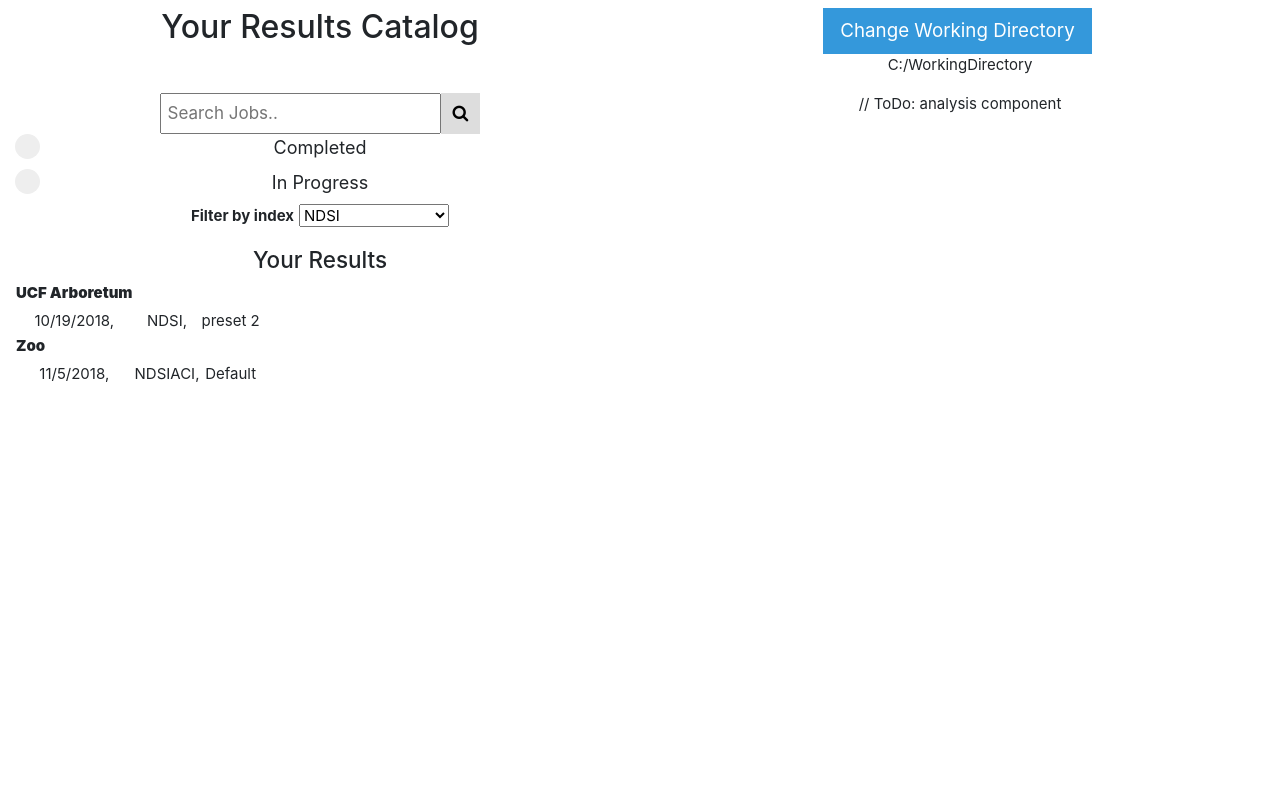
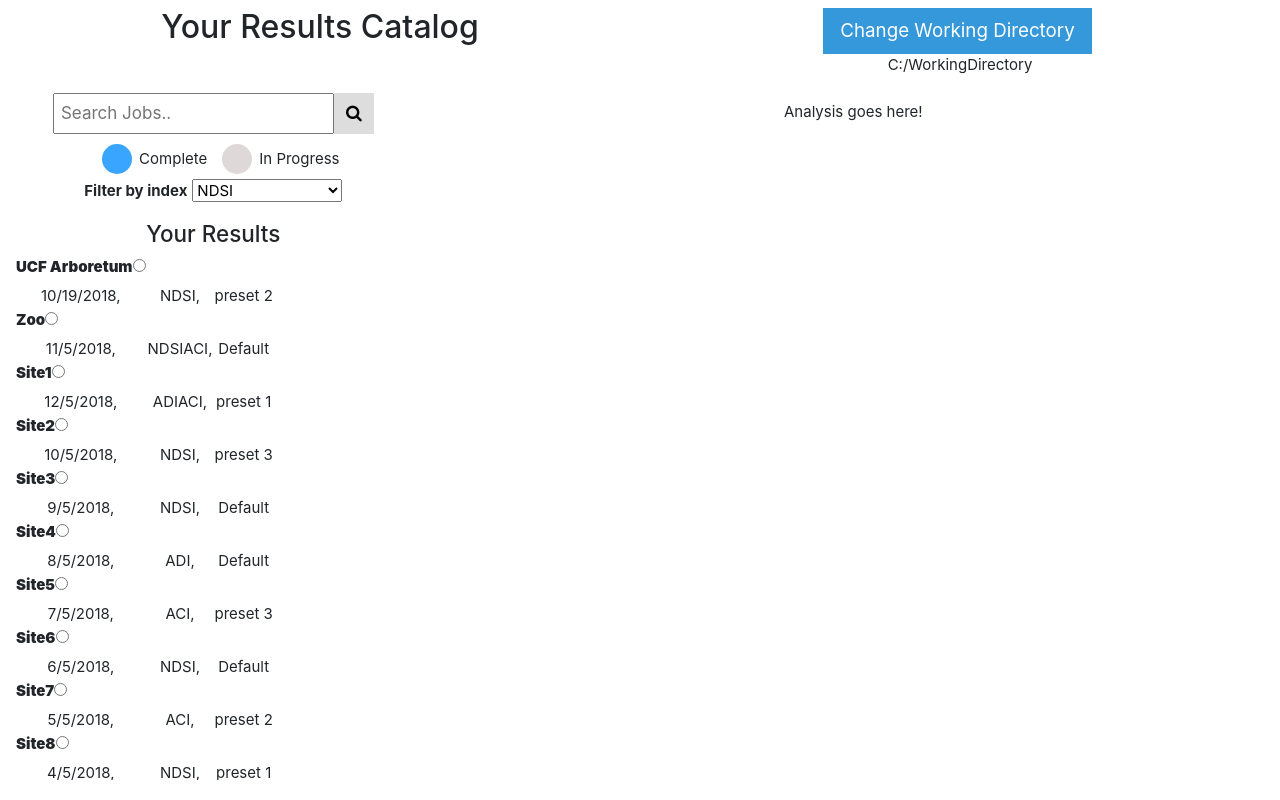
Before and after one commit to jonathanbeever/mangrove, a React (Create React App) app: page / in a window 1280 px wide. Built offline with nearby package versions, Linux system fonts and the light colour scheme.

Commit message:
Continue work on CSS

```diff
--- a/package.json
+++ b/package.json
@@ -7,6 +7,7 @@
     "electron": "^3.0.7",
     "electron-builder": "^20.31.2",
     "electron-is-dev": "^1.0.1",
+    "npm": "^6.4.1",
     "react": "^16.6.0",
     "react-dom": "^16.6.0",
     "react-scripts": "2.1.1",
--- a/public/electron.js
+++ b/public/electron.js
@@ -9,7 +9,7 @@ const isDev = require('electron-is-dev');
 let mainWindow;
 
 function createWindow() {
-  mainWindow = new BrowserWindow({width: 900, height: 680, minWidth: 900, minHeight: 680});
+  mainWindow = new BrowserWindow({width: 1200, height: 900, minWidth: 1200, minHeight: 900});
   mainWindow.loadURL(isDev ? 'http://localhost:3000' : `file://${path.join(__dirname, '../build/index.html')}`);
   mainWindow.on('closed', () => mainWindow = null);
 }
--- a/src/App.css
+++ b/src/App.css
@@ -52,13 +52,52 @@
 .btn-info:not(:disabled):not(.disabled):active,.btn-info:not(:disabled):not(.disabled).active,.show>.btn-info.dropdown-toggle{color:#fff;background-color:#435252;border-color:#000}
 .btn-info:not(:disabled):not(.disabled):active:focus,.btn-info:not(:disabled):not(.disabled).active:focus,.show>.btn-info.dropdown-toggle:focus{box-shadow:0 0 0 .2rem rgba(0,90,90,0.5)}
 
-.table-wrapper {
-  overflow: auto;
+#table-wrapper {
+  height: 35em;
+  width: 350px;
+  overflow-y: scroll;
+}
+
+.scroll th {
+  text-align:left;
+  padding-bottom: 5px;
 }
 
 input[type=text] {
   padding: 6px;
   font-size: 17px;
+}
+
+.search-container input[type=radio] {
+  -webkit-appearance: none;
+  -moz-appearance: none;
+  appearance: none;
+  display: inline-block;
+  position: relative;
+  background-color: #ded8d8;
+  color: #666;
+  top: 10px;
+  height: 30px;
+  width: 30px;
+  border: 0;
+  border-radius: 50px;
+  cursor: pointer;
+  margin-right: 7px;
+  outline: none;
+  margin-left: 15px;
+}
+
+.search-container input[type=radio]:hover {
+  background-color: #c4bfbf;
+}
+
+.search-container input[type=radio]:checked {
+  background-color: #39a5fe;
+}
+
+.search-container select {
+  margin-left: 5px;
+  width: 150px;
 }
 
 .search-container {
@@ -80,74 +119,3 @@ input[type=text] {
 .results-name-container {
   text-align:left;
 }
-
-.radio-container {
-    display: block;
-    position: relative;
-    cursor: pointer;
-    font-size: 18px;
-    -webkit-user-select: none;
-    -moz-user-select: none;
-    -ms-user-select: none;
-    user-select: none;
-}
-
-/* Hide the browser's default radio button */
-.radio-container input {
-    position: absolute;
-    opacity: 0;
-    cursor: pointer;
-}
-
-/* Create a custom radio button */
-.checkmark {
-    position: absolute;
-    top: 0;
-    left: 0;
-    height: 25px;
-    width: 25px;
-    background-color: #eee;
-    border-radius: 50%;
-}
-
-/* On mouse-over, add a grey background color */
-.radio-container:hover input ~ .checkmark {
-    background-color: #ccc;
-}
-
-/* When the radio button is checked, add a blue background */
-.radio-container input:checked ~ .checkmark {
-    background-color: #2196F3;
-}
-
-/* Create the indicator (the dot/circle - hidden when not checked) */
-.checkmark:after {
-    content: "";
-    position: absolute;
-    display: none;
-}
-
-/* Show the indicator (dot/circle) when checked */
-.radio-container input:checked ~ .checkmark:after {
-    display: block;
-}
-
-/* Style the indicator (dot/circle) */
-.radio-container .checkmark:after {
- 	top: 9px;
-	left: 9px;
-	width: 8px;
-	height: 8px;
-	border-radius: 50%;
-	background: white;
-}
-
-th {
-  text-align:left;
-  padding-bottom: 5px;
-}
-
-select {
-  margin-left: 5px;
-  width: 150px;
-}
--- a/src/App.js
+++ b/src/App.js
@@ -4,8 +4,17 @@ import './App.css';
 import Catalog from './components/catalog';
 
 const RESULTS = [
-  {name: 'UCF Arboretum', date: '10/19/2018', index: 'NDSI', params: 'preset 2'},
-  {name: 'Zoo', date: '11/5/2018', index: ['NDSI', 'ACI'], params: 'Default'}
+  {name: 'UCF Arboretum', date: '10/19/2018', index: ['NDSI'], params: 'preset 2'},
+  {name: 'Zoo', date: '11/5/2018', index: ['NDSI', 'ACI'], params: 'Default'},
+  {name: 'Site1', date: '12/5/2018', index: ['ADI', 'ACI'], params: 'preset 1'},
+  {name: 'Site2', date: '10/5/2018', index: ['NDSI'], params: 'preset 3'},
+  {name: 'Site3', date: '9/5/2018', index: ['NDSI'], params: 'Default'},
+  {name: 'Site4', date: '8/5/2018', index: ['ADI'], params: 'Default'},
+  {name: 'Site5', date: '7/5/2018', index: ['ACI'], params: 'preset 3'},
+  {name: 'Site6', date: '6/5/2018', index: ['NDSI'], params: 'Default'},
+  {name: 'Site7', date: '5/5/2018', index: ['ACI'], params: 'preset 2'},
+  {name: 'Site8', date: '4/5/2018', index: ['NDSI'], params: 'preset 1'},
+  {name: 'Site9', date: '3/5/2018', index: ['NDSI'], params: 'Default'}
 ];
 
 class App extends Component {
--- a/src/components/catalog.js
+++ b/src/components/catalog.js
@@ -12,6 +12,20 @@ class WorkingDirectory extends Component {
    }
 }
 
+class AnalysisView extends Component {
+  render() {
+    const chosenResult = this.props.chosenResult;
+
+
+    return (
+      <div class="analysis-container">
+        <h5>{chosenResult}</h5>
+        <p>Analysis goes here!</p>
+      </div>
+    );
+  }
+}
+
 class FilterJobs extends Component {
   render() {
     return(
@@ -21,14 +35,10 @@ class FilterJobs extends Component {
           <button type="submit"><i class="fa fa-search"></i></button>
         </form>
         <div id="radioButtons">
-          <label class="radio-container">Completed
-            <input name="searchType" type="radio" value="Completed" />
-            <span class="checkmark"></span>
-          </label>
-          <label class="radio-container">In Progress
-            <input name="searchType" type="radio" value="In Progress" />
-            <span class="checkmark"></span>
-          </label>
+          <input type="radio" value="completed" id="radio-complete" name="filterJob" checked="checked" />
+          <label for="radio-complete">Complete</label>
+          <input type="radio" value="inProgress" id="radio-progress" name="filterJob" />
+          <label for="radio-progress">In Progress</label>
         </div>
         <div id="filterIndex">
           <label for="index"><b>Filter by index</b></label>
@@ -66,10 +76,14 @@ class ResultTable extends Component {
     });
 
     return(
-      <div class="table-wrapper">
-        <table>
-          <tbody>{rows}</tbody>
-        </table>
+      <div id="table-wrapper">
+        <div class="scroll">
+          <div class="body">
+            <table>
+              <tbody>{rows}</tbody>
+            </table>
+          </div>
+        </div>
       </div>
     );
   }
@@ -82,6 +96,7 @@ class ResultName extends Component {
       <tr>
         <th>
           <b>{result}</b>
+          <input type="radio" name={result} />
         </th>
       </tr>
     );
@@ -118,14 +133,14 @@ class Catalog extends Component {
           </div>
         </div>
         <div className="row">
-          <div className="col">
+          <div className="col-4">
             <FilterJobs />
             <h4>Your Results</h4>
             <ResultTable
               results={this.props.results} />
           </div>
-          <div className="col">
-            // ToDo: analysis component
+          <div className="col-8">
+            <AnalysisView />
           </div>
         </div>
       </div>
```
Also changed, not shown: 1 other file (tests, documents, lock files or other folders).
